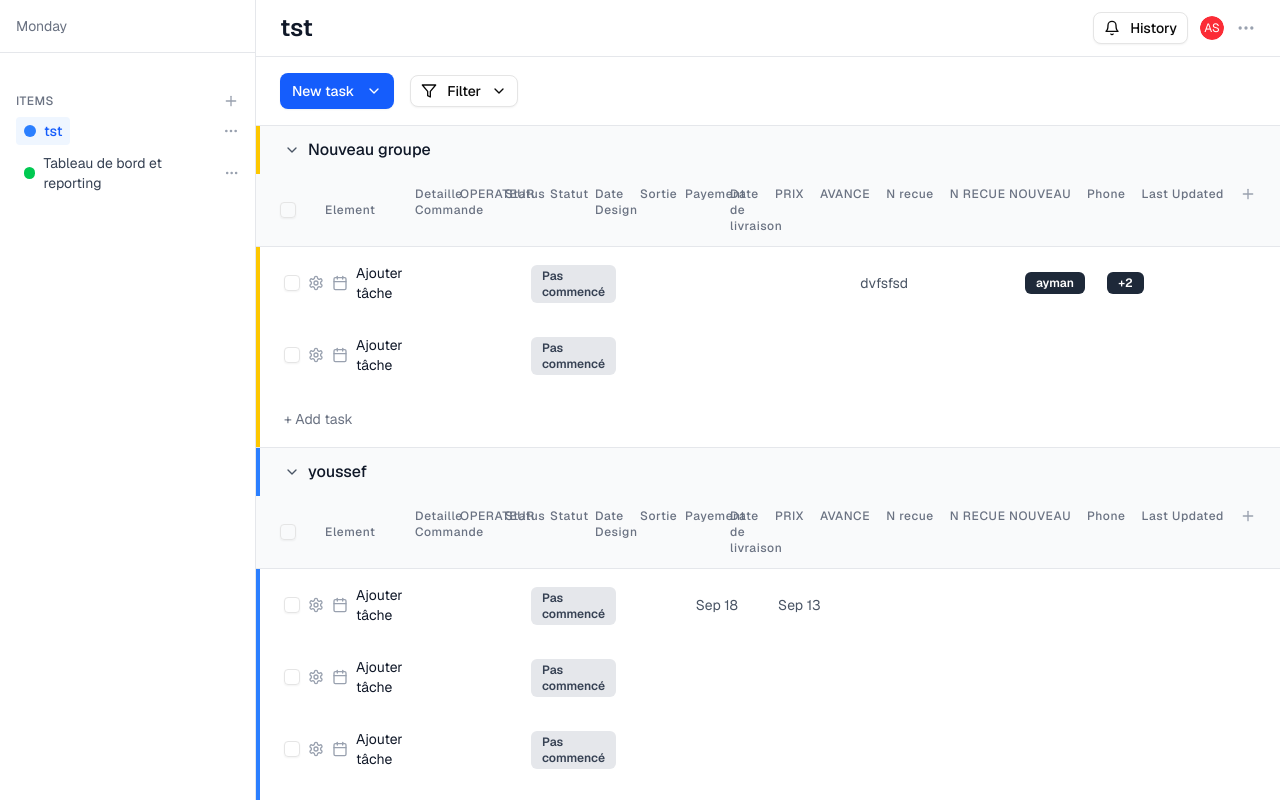
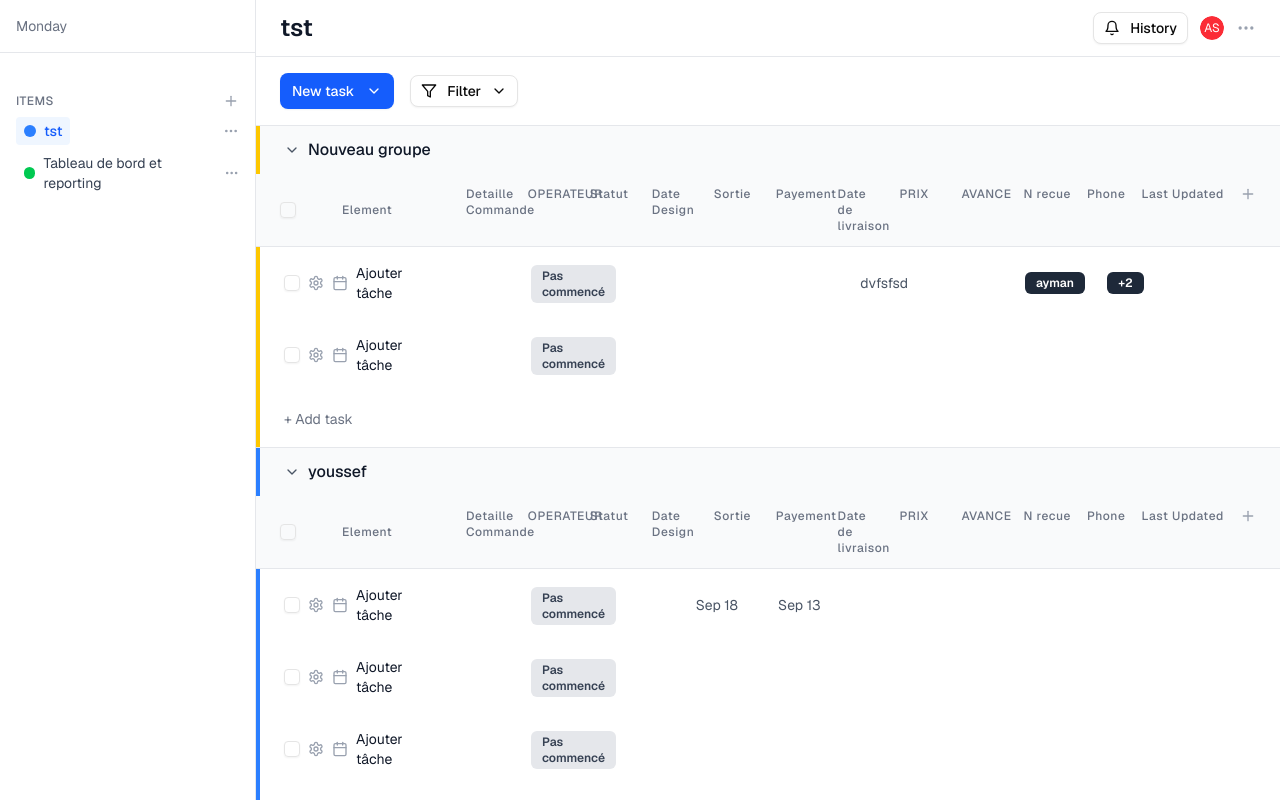
Before and after one commit to ahmed96-sudo/MondayWebsite, a Next.js app: page / in a window 1280 px wide. Built offline with nearby package versions, Linux system fonts and the light colour scheme.

Commit message:
Forth Commit

```diff
--- a/components/monday-dashboard.tsx
+++ b/components/monday-dashboard.tsx
@@ -393,7 +393,6 @@ export function MondayDashboard() {
                     </div>
                     <div>Detaille Commande</div>
                     <div>OPERATEUR</div>
-                    <div>Status</div>
                     <div>Statut</div>
                     <div>Date Design</div>
                     <div>Sortie</div>
@@ -402,7 +401,6 @@ export function MondayDashboard() {
                     <div>PRIX</div>
                     <div>AVANCE</div>
                     <div>N recue</div>
-                    <div>N RECUE NOUVEAU</div>
                     <div>Phone</div>
                     <div>Last Updated</div>
                     <div>
```
